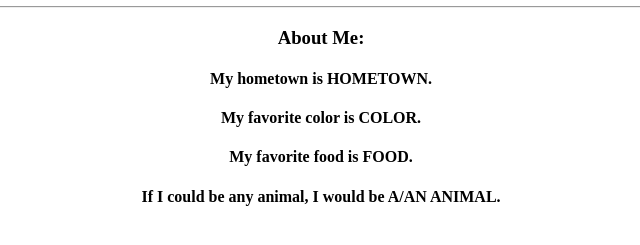
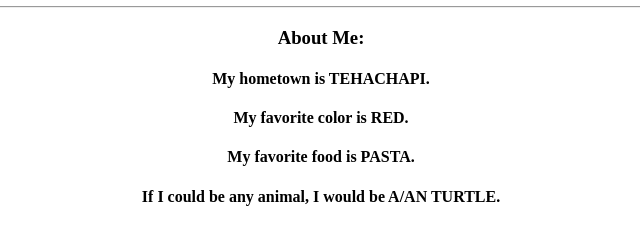
Before and after one commit to TurtleBr0/Profile1, a plain HTML site: page index.html in a window 1280 px wide. Shown: the part 121-366 px from the top of the page, without its empty margins (319-959 px from the left). Drawn offline with Linux system fonts and the light colour scheme.

Commit message:
updated info

```diff
--- a/index.html
+++ b/index.html
@@ -11,10 +11,10 @@
 				<h2>Software Developer</h2>
 				<hr>
 				<h3>About Me:</h3>
-					<h4>My hometown is HOMETOWN.</h4>
-					<h4>My favorite color is COLOR.</h4>
-					<h4>My favorite food is FOOD.</h4>
-					<h4>If I could be any animal, I would be A/AN ANIMAL.</h4>
+					<h4>My hometown is TEHACHAPI.</h4>
+					<h4>My favorite color is RED.</h4>
+					<h4>My favorite food is PASTA.</h4>
+					<h4>If I could be any animal, I would be A/AN TURTLE.</h4>
 			</div>
 		  </body>
 		</html>
```
